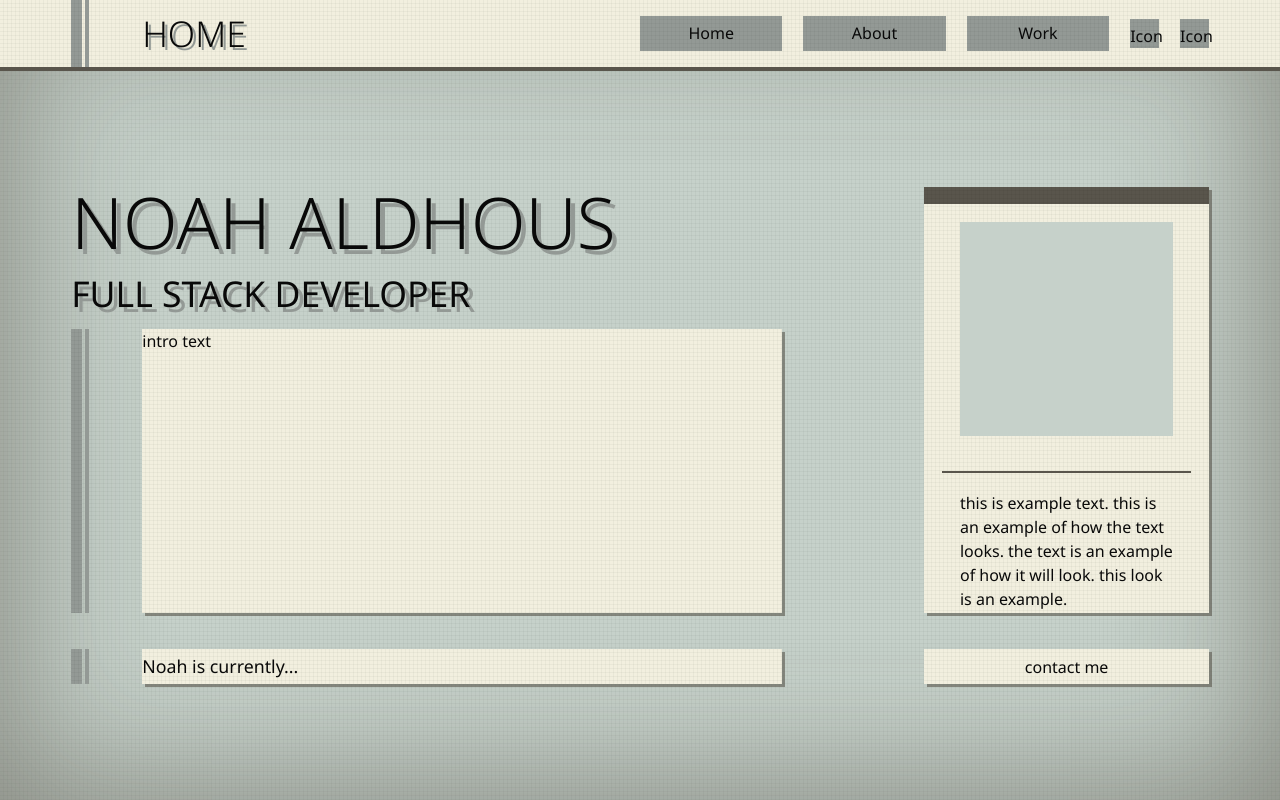
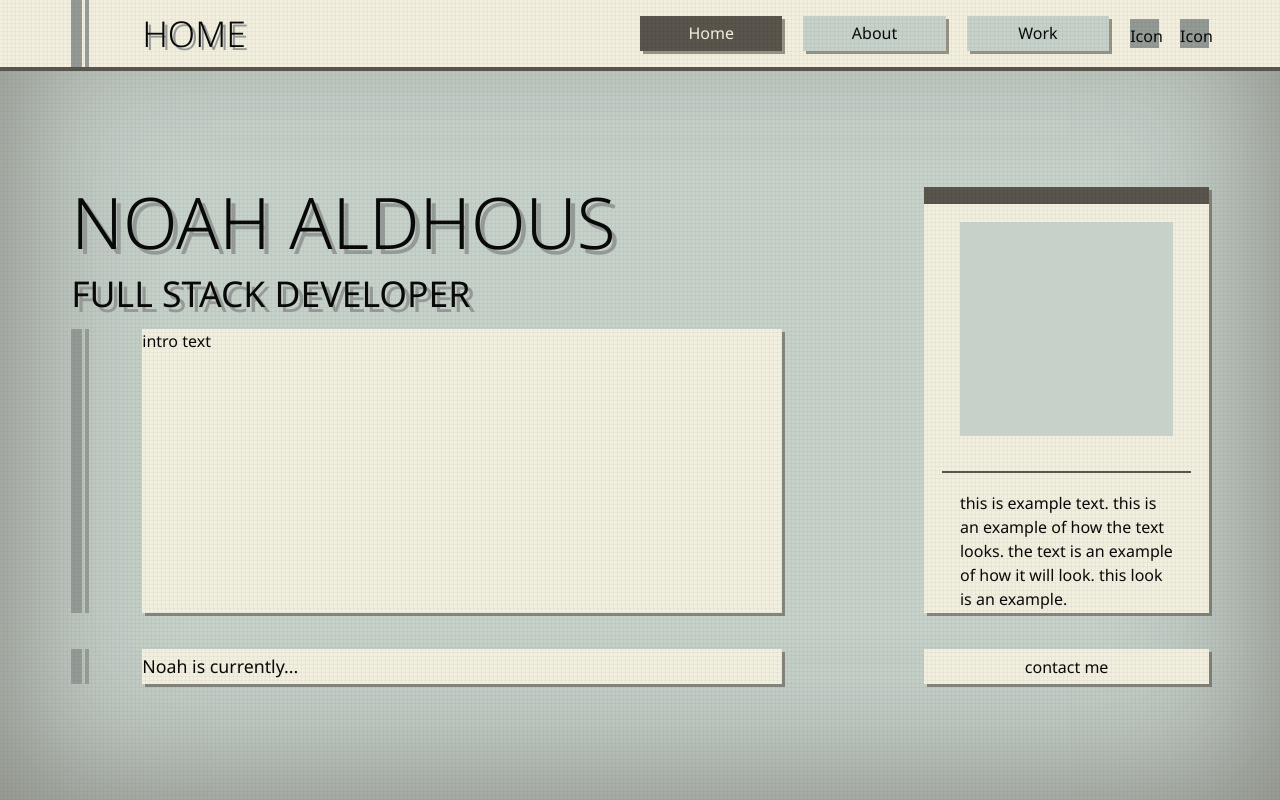
Before and after one commit to NoahAldhous/portfolio-2024, a Next.js app in the folder my-app/: page / in a window 1280 px wide. Built offline with nearby package versions, Linux system fonts and the light colour scheme.

Commit message:
navbar code cleaned up for reusability

```diff
--- a/my-app/src/app/globals.scss
+++ b/my-app/src/app/globals.scss
@@ -6,10 +6,6 @@
 
 * {
   box-sizing: border-box;
-}
-
-:root {
-  --foreground-rgb: 0, 0, 0;
 }
 
 @media (prefers-color-scheme: dark) {
--- /dev/null
+++ b/my-app/src/components/Navbar/NavButton.tsx
@@ -0,0 +1,19 @@
+"ue client";
+
+import Link from "next/link";
+import styles from "./styles/NavButton.module.scss";
+import { usePathname } from "next/navigation";
+
+type Props = {
+    name: string,
+    link: string
+}
+
+export default function NavButton({name, link}: Props){
+
+    const getPathname = usePathname()
+
+    return <Link className={`${styles.navButton} ${getPathname == link ? styles.activeButton : ""}`} href={link}>
+        {name}
+    </Link>
+}
--- a/my-app/src/components/Navbar/Navbar.tsx
+++ b/my-app/src/components/Navbar/Navbar.tsx
@@ -3,15 +3,39 @@
 import DecorativeLine from "../DecorativeLine/DecorativeLine"
 import styles from "./styles/Navbar.module.scss"
 import Link from "next/link";
+import { usePathname } from "next/navigation";
+import { useState } from "react";
+import NavButton from "./NavButton";
 
 export default function Navbar(){
-    return <div className={styles.navbar}>
+
+    const getPathname = usePathname()
+
+    const buttonArray = [
+        {
+            name: "Home",
+            link: "/",
+        },
+        {
+            name: "About",
+            link: "/about",
+        },
+        {
+            name: "Work",
+            link: "/work",
+        },
+    ]
+
+    return (<div className={styles.navbar}>
         <div className={styles.navTextContainer}>
             <DecorativeLine color=""/>
-            <p className={styles.navText}>home</p>
+            <p className={styles.navText}>{getPathname == "/" ? "Home" : getPathname.substring(1)}</p>
         </div>
         <div className={styles.buttonContainer}>
-            <Link href="/" className={styles.navButton}>
+            {buttonArray.map((item,index) =>
+                <NavButton key={index} name={item.name} link={item.link}/>
+            )}
+            {/* <Link href="/" className={styles.navButton}>
                 Home
             </Link>
             <Link href="/about" className={styles.navButton}>
@@ -19,7 +43,7 @@ export default function Navbar(){
             </Link>
             <Link href="/work" className={styles.navButton}>
                 Work
-            </Link>
+            </Link> */}
             <button className={styles.navIcon}>
                 Icon
             </button>
@@ -27,5 +51,5 @@ export default function Navbar(){
                 Icon
             </button>
         </div>
-    </div>
+    </div>)
 }
--- /dev/null
+++ b/my-app/src/components/Navbar/styles/NavButton.module.scss
@@ -0,0 +1,19 @@
+@use "../../../app//variables" as *;
+
+.navButton {
+    width: $unit-width-2;
+    height: $unit-width-half;
+    background-color: $platinum;
+    @include pixelBackground;
+    box-shadow: $boxShadow;
+    color: $black;
+
+    &:hover {
+        color: $eggshell;
+    }
+}
+
+.activeButton {
+    background-color: $walnut-brown;
+    color: $eggshell;
+}
```
